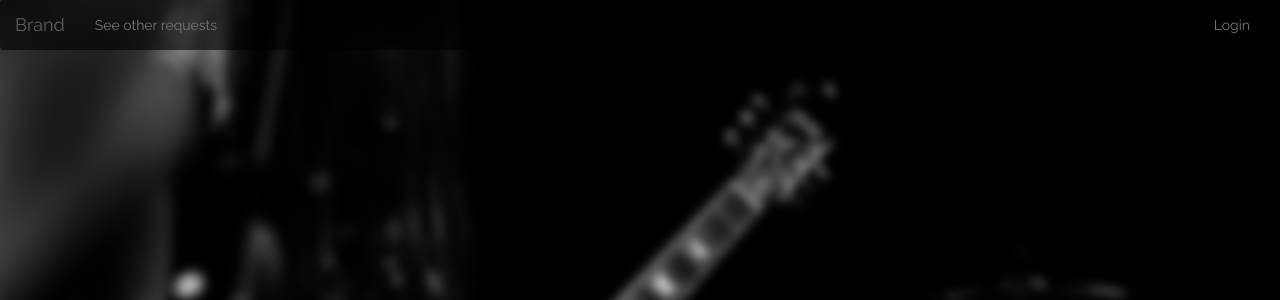
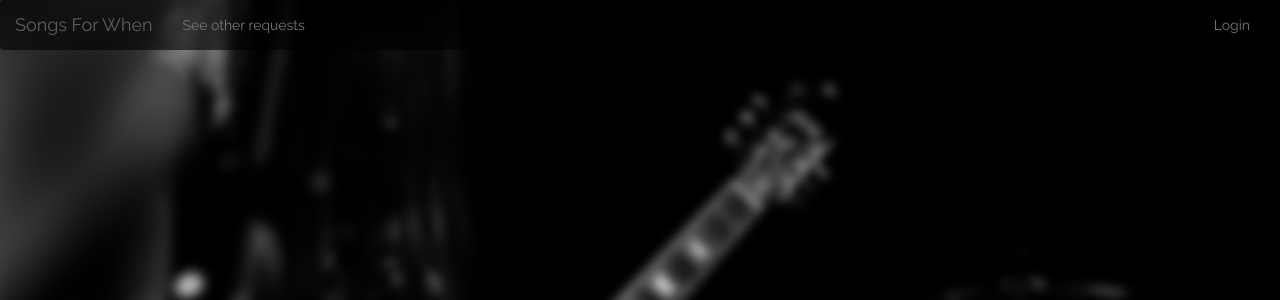
Before and after one commit to LLCampos/songs-for-when, a Django app: page / in a window 1280 px wide. Shown: the top 300 px of the page. Run offline with Django 3.2, Linux system fonts and the light colour scheme; parts of the project's set-up code (start-up, migrations or seed data) failed here and were passed over; some libraries are stand-ins or nearby versions.

Commit message:
add app name to navbar

```diff
--- a/music_inquiries/templates/music_inquiries/base.html
+++ b/music_inquiries/templates/music_inquiries/base.html
@@ -23,7 +23,7 @@
         <span class="icon-bar"></span>
         <span class="icon-bar"></span>
       </button>
-      <a class="navbar-brand" href="{% url 'music_inquiries:index' %}">Brand</a>
+      <a class="navbar-brand" href="{% url 'music_inquiries:index' %}">Songs For When</a>
     </div>
 
     <!-- Collect the nav links, forms, and other content for toggling -->
```
